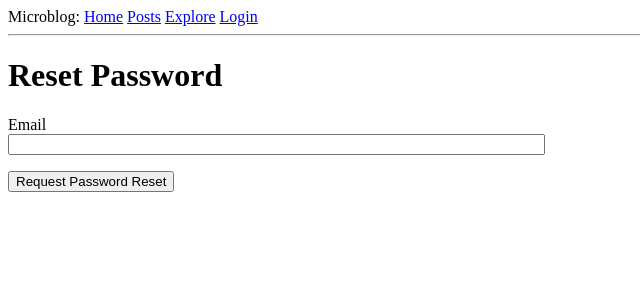
After one commit to zqf0722/Microblog, a Flask app: page /reset_password_request in a window 1280 px wide. The commit adds this page. Shown: the top 300 px of the page, without its empty margins (0-640 px from the left). Run offline with Flask 2, Linux system fonts and the light colour scheme.

Commit message:
Email support added. Now you can reset your password with your email

```diff
--- a/app/__init__.py
+++ b/app/__init__.py
@@ -3,6 +3,7 @@ from config import Config
 from flask_sqlalchemy import SQLAlchemy
 from flask_migrate import Migrate
 from flask_login import LoginManager
+from flask_mail import Mail
 import logging
 from logging.handlers import SMTPHandler, RotatingFileHandler
 import os
@@ -13,6 +14,7 @@ db = SQLAlchemy(app)
 migrate = Migrate(app,db)
 login = LoginManager(app)
 login.login_view = 'login'
+mail = Mail(app)
 if not app.debug:
     if app.config['MAIL_SERVER']:
         auth = None
--- a/app/forms.py
+++ b/app/forms.py
@@ -54,3 +54,15 @@ class PostForm(FlaskForm):
     post = TextAreaField('Say something', validators=[
         DataRequired(), Length(min=1, max=140)])
     submit = SubmitField('Submit')
+
+
+class ResetPasswordRequestForm(FlaskForm):
+    email = StringField('Email', validators=[DataRequired(), Email()])
+    submit = SubmitField('Request Password Reset')
+
+
+class ResetPasswordForm(FlaskForm):
+    password = PasswordField('Password', validators=[DataRequired()])
+    password2 = PasswordField(
+        'Repeat Password', validators=[DataRequired(), EqualTo('password')])
+    submit = SubmitField('Request Password Reset')
--- a/app/routes.py
+++ b/app/routes.py
@@ -1,9 +1,11 @@
 from flask import render_template, redirect, flash, url_for, request
 from flask_login import current_user, login_user, logout_user, login_required
 from werkzeug.urls import url_parse
+from app import app, db
 from app.models import User, Post
-from app import app, db
-from app.forms import LoginForm, RegistrationForm, EditProfileForm, PostForm, EmptyForm
+from app.email import send_password_reset_email
+from app.forms import LoginForm, RegistrationForm, EditProfileForm, PostForm, EmptyForm, ResetPasswordRequestForm, \
+    ResetPasswordForm
 from datetime import datetime
 
 @app.before_request
@@ -54,10 +56,12 @@ def login():
         return redirect(next_page)
     return render_template('login.html', title = 'Sign In', form = form)
 
+
 @app.route('/logout')
 def logout():
     logout_user()
     return redirect(url_for('index'))
+
 
 @app.route('/register', methods=['GET', 'POST'])
 def register():
@@ -130,6 +134,7 @@ def user(username):
     return render_template('user.html', user=user, posts=posts.items,
                            form = form, next_url=next_url, prev_url=prev_url)
 
+
 @app.route('/edit_profile', methods=['GET', 'POST'])
 @login_required
 def edit_profile():
@@ -159,3 +164,35 @@ def explore():
         if posts.has_prev else None
     return render_template("index.html", title='Explore', posts=posts.items,
                            next_url=next_url, prev_url=prev_url)
+
+
+@app.route('/reset_password_request', methods=['GET', 'POST'])
+def reset_password_request():
+    if current_user.is_authenticated:
+        return redirect(url_for('index'))
+    form = ResetPasswordRequestForm()
+    if form.validate_on_submit():
+        user = User.query.filter_by(email=form.email.data).first()
+        if user:
+            send_password_reset_email(user)
+        flash('Check your email for the instructions to reset your password')
+        return redirect(url_for('login'))
+    return render_template('reset_password_request.html',
+                           title='Reset Password', form=form)
+
+
+@app.route('/reset_password/<token>', methods=['GET', 'POST'])
+def reset_password(token):
+    if current_user.is_authenticated:
+        return redirect(url_for('index'))
+    user = User.verify_reset_password_token(token)
+    if not user:
+        flash('There is some issues going on. Please try again later.')
+        return redirect(url_for('index'))
+    form = ResetPasswordForm()
+    if form.validate_on_submit():
+        user.set_password(form.password.data)
+        db.session.commit()
+        flash('Your password has been reset.')
+        return redirect(url_for('login'))
+    return render_template('reset_password.html', form=form)
--- a/app/templates/login.html
+++ b/app/templates/login.html
@@ -19,6 +19,10 @@
             {% endfor %}
         </p>
         <p>{{ form.remember_me() }} {{ form.remember_me.label }}</p>
+        <p>
+        Forgot Your Password?
+        <a href="{{ url_for('reset_password_request') }}">Click to Reset It</a>
+        </p>
         <p>{{ form.submit() }}</p>
     </form>
     <p>New User? <a href="{{ url_for('register') }}">Click to Register!</a></p>
--- /dev/null
+++ b/app/templates/reset_password_request.html
@@ -0,0 +1,16 @@
+{% extends "base.html" %}
+
+{% block content %}
+    <h1>Reset Password</h1>
+    <form action="" method="post">
+        {{ form.hidden_tag() }}
+        <p>
+            {{ form.email.label }}<br>
+            {{ form.email(size=64) }}<br>
+            {% for error in form.email.errors %}
+            <span style="color: red;">[{{ error }}]</span>
+            {% endfor %}
+        </p>
+        <p>{{ form.submit() }}</p>
+    </form>
+{% endblock %}
--- a/app/templates/user.html
+++ b/app/templates/user.html
@@ -5,7 +5,7 @@
         <tr valign="top">
             <td><img src="{{ user.avatar(128) }}"></td>
             <td>
-                <h1>User: {{ user.username }}</h1>
+                <h1>User: {{ user.username }}, Email: {{ user.email }}</h1>
                 {% if user.about_me %}<p>{{ user.about_me }}</p>{% endif %}
                 {% if user.last_seen %}<p>Last seen on: {{ user.last_seen }}</p>{% endif %}
                 <p>{{ user.followers.count() }} followers, {{ user.followed.count() }} following.</p>
--- a/config.py
+++ b/config.py
@@ -14,6 +14,6 @@ class Config():
     MAIL_USE_TLS = os.environ.get('MAIL_USE_TLS') is not None
     MAIL_USERNAME = os.environ.get('MAIL_USERNAME')
     MAIL_PASSWORD = os.environ.get('MAIL_PASSWORD')
-    ADMINS = ['your-email@example.com']
+    ADMINS = ['noreply.testformicroblog@gmail.com']
     # Posts Per Page
     POSTS_PER_PAGE = 20
```
Also changed, not shown: app/email.py (added, +27 -0 lines), app/models.py (+17 -1 lines), app/templates/email/reset_password.html (added, +12 -0 lines), app/templates/email/reset_password.txt (added, +11 -0 lines), app/templates/reset_password.html (added, +23 -0 lines), 1 other file.
